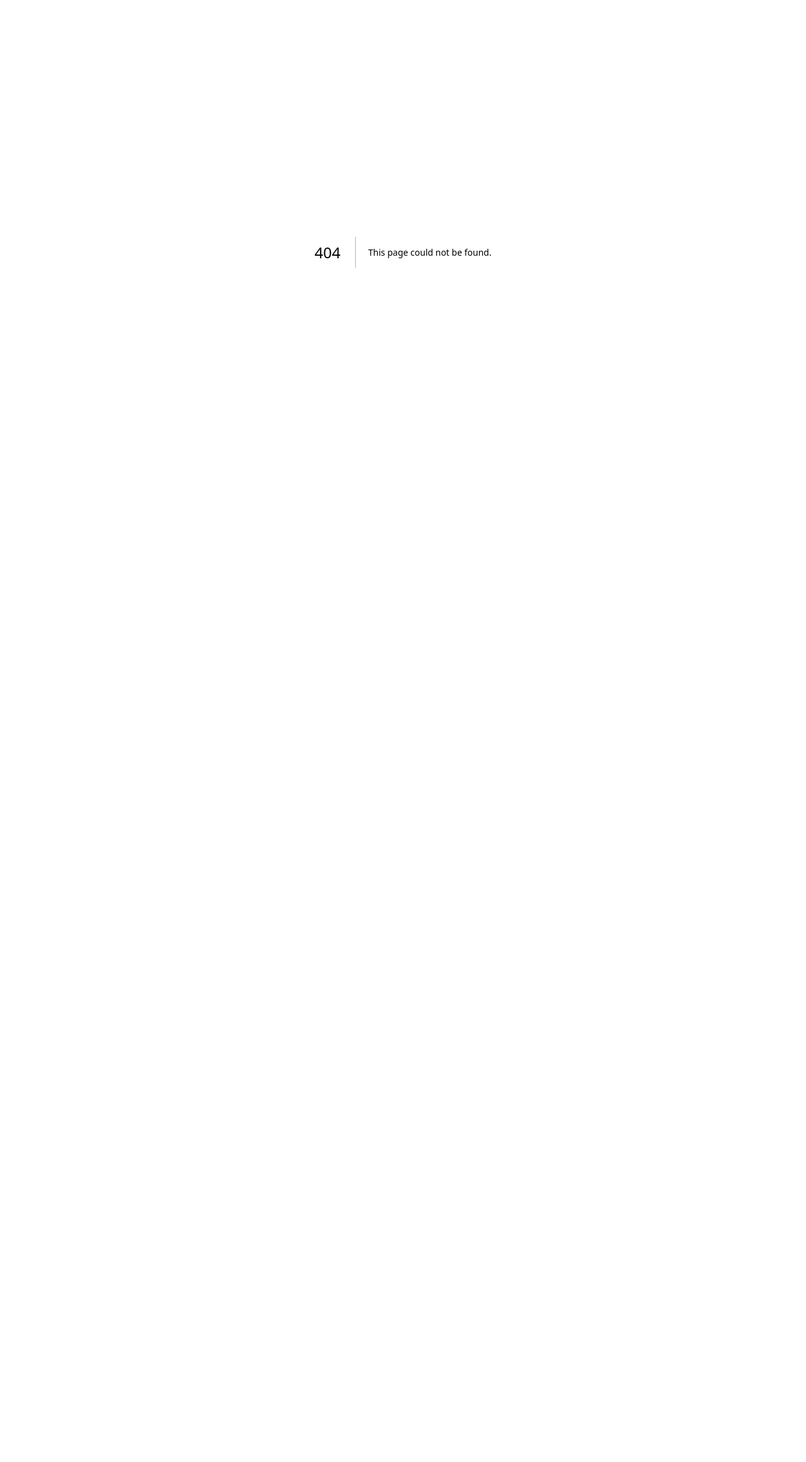
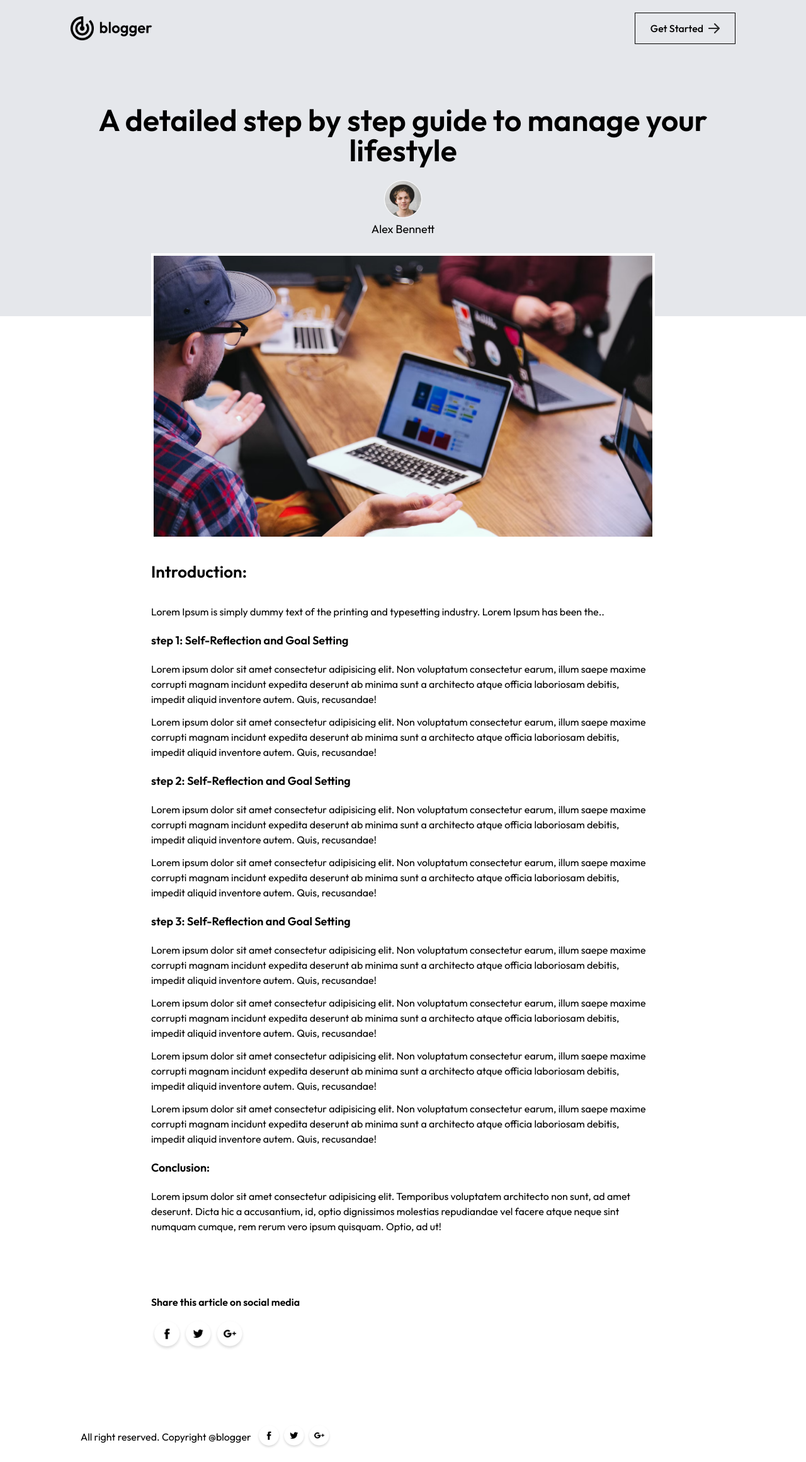
Before and after one commit to Aradhana2602/next-blog-app, a Next.js app: page /blogs/1 in a window 1280 px wide. Before the commit this address had no page. Shown: the whole page at 63% size. Before the commit the page ends 800 px from the top, so only its background shows below. Built offline with nearby package versions, Linux system fonts and the light colour scheme.

Commit message:
Frontend-Completed

```diff
--- a/Components/BlogItem.jsx
+++ b/Components/BlogItem.jsx
@@ -1,18 +1,21 @@
 import React from 'react'
 import {assets,blog_data} from '@/Assets/assets'
 import Image from 'next/image'
+import Link from 'next/link'
 
-const BlogItem = ({title,description,category,image}) => {
+const BlogItem = ({title,description,category,image,id}) => {
   return (
     <div className='max-w-[30px]  sm:max-w-[300px] bg-white boredr border-black hover:shadow-[-7px_7px_0px_#000000]'>
+        <Link href={`/blogs/${id}`}>
         <Image src={image} alt='' width={400} height={400} className='border-b border-black'/>
+        </Link>
         <p className='ml-5  mt-5 px-1 inline-block bg-black text-white text-sm'>{category}</p>
         <div className="p-5">
             <h5 className="mb-2 text-lg font-medium tracking-tight text-gray-900">{title}</h5>
             <p className='mb-3 text-sm tracking-tight text-gray-700'>{description}</p>
-            <div className='inline-flex gap-2 item-center py-2 font-semibold text-center'>
+            <Link href={`/blogs/${id}`} className='inline-flex gap-2 item-center py-2 font-semibold text-center'>
               Read More<Image src={assets.arrow} alt='' classNmae='ml-2'width={12}/>
-            </div>
+            </Link>
         </div>
     </div>
   )
--- a/Components/BlogList.jsx
+++ b/Components/BlogList.jsx
@@ -15,7 +15,7 @@
         </div>
         <div className='flex flex-wrap justify-around gap-1 gap-y-10 mb-16 xl:mx-24'>
             {blog_data.map((item,index)=>{
-                return <BlogItem key={index} image={item.image} title={item.title} description={item.description} category={item.category}/>
+                return <BlogItem key={index} id={item.id} image={item.image} title={item.title} description={item.description} category={item.category}/>
             })}
 
         </div>
--- /dev/null
+++ b/app/blogs/[id]/page.jsx
@@ -0,0 +1,77 @@
+'use client'
+import { assets, blog_data } from '@/Assets/assets';
+import React, { useEffect,useState } from 'react'
+import Image from 'next/image';
+import Footer from '@/Components/Footer';
+import Link from 'next/link';
+
+
+const page = ({params}) => {
+
+    const[data,setData] = useState(null);
+
+    const fetchBlogData = () =>{
+        for(let i=0;i<blog_data.length;i++){
+            if (Number(params.id)===blog_data[i].id){
+                setData(blog_data[i]);
+                console.log(blog_data[i]);
+                break;
+
+            }
+        }
+    }
+
+    useEffect(()=>{
+        fetchBlogData();
+    },[]);
+    return (data?<>
+    <div className='bg-gray-200 py-5 px-5 ms:px-12 lg:px-28'>
+        <div className='flex justify-between items-center'>
+        <Link href='/'>
+        <Image src={assets.logo} width={180} alt='' className='w-[130px] sm-w-auto'/>
+        </Link>
+        <button className='flex items-center gap-2 font-medium py-1 px-3 sm:py-3 sm:px-6 border border-black shadow-[-7px_7px_0px_#00000]'>Get Started
+            <Image src={assets.arrow} alt=''/>
+        </button>
+        </div>
+        <div className='text-center my-24'>
+            <h1 className='text-2xl sm:text-5xl font-semibold max-width-[700px] mx-auto'>{data.title}</h1>
+            <Image className='mx-auto mt-6 border border-white rounded-full'src={data.author_img} width={60} height={60} alt=''/>
+            <p className='mt-1 pb-2 text-lg max-w-[740px] mx-auto'>{data.author}</p>
+        </div>
+    </div>
+    <div className='mx-5 max-w-[800px] md:mx-auto mt-[-100px] mb-10'>
+        <Image className=' border-4 border-white' src={data.image} width={1280} height={720} alt=''/>
+        <h1 className='my-8 text-[26px] font-semibold'>Introduction:</h1>
+        <p>{data.description}</p>
+        <h3 className='my-5 text-[18px] font-semibold'>step 1: Self-Reflection and Goal Setting</h3>
+        <p className='my-3'>Lorem ipsum dolor sit amet consectetur adipisicing elit. Non voluptatum consectetur earum, illum saepe maxime corrupti magnam incidunt expedita deserunt ab minima sunt a architecto atque officia laboriosam debitis, impedit aliquid inventore autem. Quis, recusandae!</p>
+        <p className='my-3'>Lorem ipsum dolor sit amet consectetur adipisicing elit. Non voluptatum consectetur earum, illum saepe maxime corrupti magnam incidunt expedita deserunt ab minima sunt a architecto atque officia laboriosam debitis, impedit aliquid inventore autem. Quis, recusandae!</p>
+        <h3 className='my-5 text-[18px] font-semibold'>step 2: Self-Reflection and Goal Setting</h3>
+        <p className='my-3'>Lorem ipsum dolor sit amet consectetur adipisicing elit. Non voluptatum consectetur earum, illum saepe maxime corrupti magnam incidunt expedita deserunt ab minima sunt a architecto atque officia laboriosam debitis, impedit aliquid inventore autem. Quis, recusandae!</p>
+        <p className='my-3'>Lorem ipsum dolor sit amet consectetur adipisicing elit. Non voluptatum consectetur earum, illum saepe maxime corrupti magnam incidunt expedita deserunt ab minima sunt a architecto atque officia laboriosam debitis, impedit aliquid inventore autem. Quis, recusandae!</p>
+        <h3 className='my-5 text-[18px] font-semibold'>step 3: Self-Reflection and Goal Setting</h3>
+        <p className='my-3'>Lorem ipsum dolor sit amet consectetur adipisicing elit. Non voluptatum consectetur earum, illum saepe maxime corrupti magnam incidunt expedita deserunt ab minima sunt a architecto atque officia laboriosam debitis, impedit aliquid inventore autem. Quis, recusandae!</p>
+        <p className='my-3'>Lorem ipsum dolor sit amet consectetur adipisicing elit. Non voluptatum consectetur earum, illum saepe maxime corrupti magnam incidunt expedita deserunt ab minima sunt a architecto atque officia laboriosam debitis, impedit aliquid inventore autem. Quis, recusandae!</p>
+
+        <p className='my-3'>Lorem ipsum dolor sit amet consectetur adipisicing elit. Non voluptatum consectetur earum, illum saepe maxime corrupti magnam incidunt expedita deserunt ab minima sunt a architecto atque officia laboriosam debitis, impedit aliquid inventore autem. Quis, recusandae!</p>
+        <p className='my-3'>Lorem ipsum dolor sit amet consectetur adipisicing elit. Non voluptatum consectetur earum, illum saepe maxime corrupti magnam incidunt expedita deserunt ab minima sunt a architecto atque officia laboriosam debitis, impedit aliquid inventore autem. Quis, recusandae!</p>
+
+        <h3 className='my-5 text-[18px] font-semibold'> Conclusion:</h3>
+        <p className='my-3'>Lorem ipsum dolor sit amet consectetur adipisicing elit. Temporibus voluptatem architecto non sunt, ad amet deserunt. Dicta hic a accusantium, id, optio dignissimos molestias repudiandae vel facere atque neque sint numquam cumque, rem rerum vero ipsum quisquam. Optio, ad ut!</p>
+        <div className='my-24'>
+            <p className='text-black font-semibold my-4'>Share this article on social media</p>
+            <div className="flex">
+                <Image src={assets.facebook_icon} width={50} alt=''/>
+                <Image src={assets.twitter_icon} width={50} alt=''/>
+                <Image src={assets.googleplus_icon} width={50} alt=''/>
+            </div>
+        </div>
+
+    </div>
+    <Footer/>
+    </>:<></>
+  )
+}
+
+export default page
```
